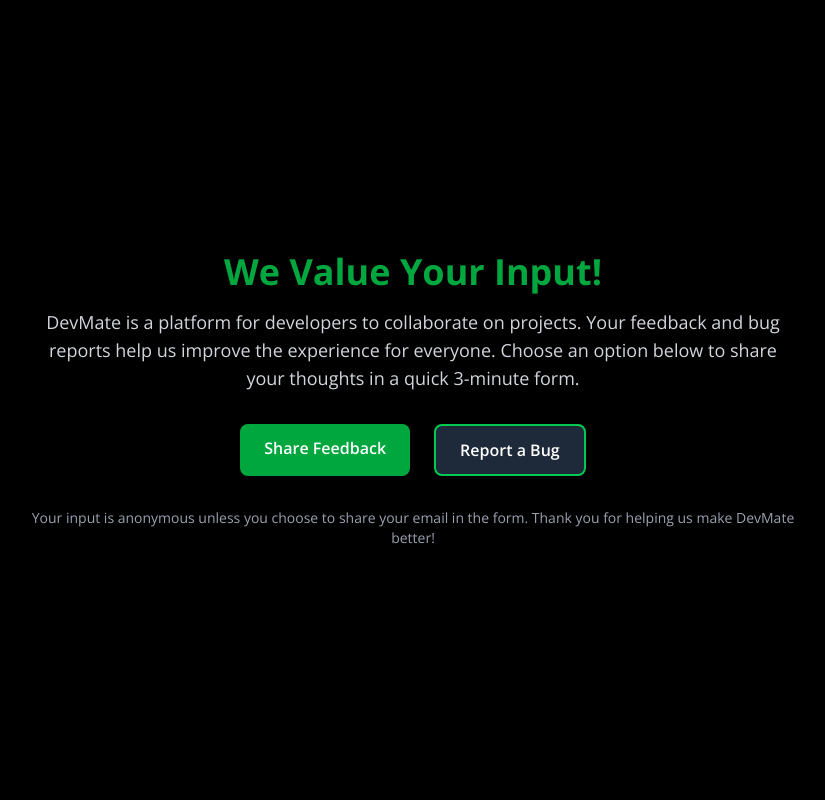
After one commit to Adithya-Balan/Project-X, a Django app: page /feedback/ in a window 1280 px wide. The commit adds this page. Shown: the whole page, without its empty margins (227-1052 px from the left). Run offline with Django 5.2, Linux system fonts and the light colour scheme; style sheets or scripts are compiled from the project's sources; parts of the project's set-up code (start-up, migrations or seed data) failed here and were passed over; some libraries are stand-ins or nearby versions.

Commit message:
Added Feedback Page

```diff
--- /dev/null
+++ b/myapp/templates/myapp/feedback.html
@@ -0,0 +1,35 @@
+{% extends "myapp/base.html" %}
+
+{% block title %}
+  Feedback & Bug Reporting - DevMate
+{% endblock %}
+
+{% block content %}
+  <!-- Feedback Page Container -->
+  <div class="min-h-screen bg-black text-white flex items-center justify-center py-12 px-4 sm:px-6 lg:px-8">
+    <div class="max-w-3xl w-full space-y-8 text-center">
+      <!-- Header Section -->
+      <h1 class="text-4xl font-bold text-[#00a63e] mb-4">We Value Your Input!</h1>
+      <p class="text-lg text-gray-300 mb-8">
+        DevMate is a platform for developers to collaborate on projects. Your feedback and bug reports help us improve the experience for everyone. Choose an option below to share your thoughts in a quick 3-minute form.
+      </p>
+
+      <!-- Buttons Section -->
+      <div class="flex flex-col sm:flex-row justify-center gap-6">
+        <!-- Feedback Button -->
+        <a href="https://forms.gle/SBjZiapjMvvif6Tc7" target="_blank" class="w-full sm:w-auto bg-green-600 hover:bg-green-700 text-white font-semibold py-3 px-6 rounded-lg transition duration-300 ease-in-out transform hover:scale-105">
+          Share Feedback
+        </a>
+        <!-- Bug Report Button -->
+        <a href="https://docs.google.com/forms/d/e/1FAIpQLSfTFOm8Iury9Jh4IVV79Lonc7T7IbT_7hGxkXtlAoWhFAFjLA/viewform?pli=1" target="_blank" class="w-full sm:w-auto bg-gray-800 border-2 border-green-500 hover:bg-green-500  text-white font-semibold py-3 px-6 rounded-lg transition duration-300 ease-in-out transform hover:scale-105">
+          Report a Bug
+        </a>
+      </div>
+
+      <!-- Additional Info -->
+      <p class="text-sm text-gray-400 mt-6">
+        Your input is anonymous unless you choose to share your email in the form. Thank you for helping us make DevMate better!
+      </p>
+    </div>
+  </div>
+{% endblock %}
--- a/myapp/templates/myapp/landing_page.html
+++ b/myapp/templates/myapp/landing_page.html
@@ -3,6 +3,7 @@
 <head>
   <meta charset="UTF-8">
   <meta name="viewport" content="width=device-width, initial-scale=1.0">
+  <link rel="icon" href="./static/assets/devmate-favicon.png" type="image/x-icon">
   <title>DevMate</title>
   <link href="https://fonts.googleapis.com/css2?family=Inter:wght@400;600;700&display=swap" rel="stylesheet">
   <style>
--- a/myapp/urls.py
+++ b/myapp/urls.py
@@ -4,6 +4,7 @@
 urlpatterns = [
     # Auth
     path("contribute/", views.contribute_page, name="contribute_page"),
+    path("feedback/", views.feedback_page, name="feedback_page"),
     path("post-login-check/", views.post_login_check, name=""),
 
     # path("sign-up/", views.sign_up.as_view(), name="sign_up"),
--- a/myapp/views.py
+++ b/myapp/views.py
@@ -113,6 +113,9 @@
 
 def contribute_page(request):
     return render(request, 'myapp/contribute.html')
+
+def feedback_page(request):
+    return render(request, 'myapp/feedback.html')
 
 # @login_required
 def index(request):
```
Also changed, not shown: myapp/templates/myapp/notification.html (+6 -4 lines).
